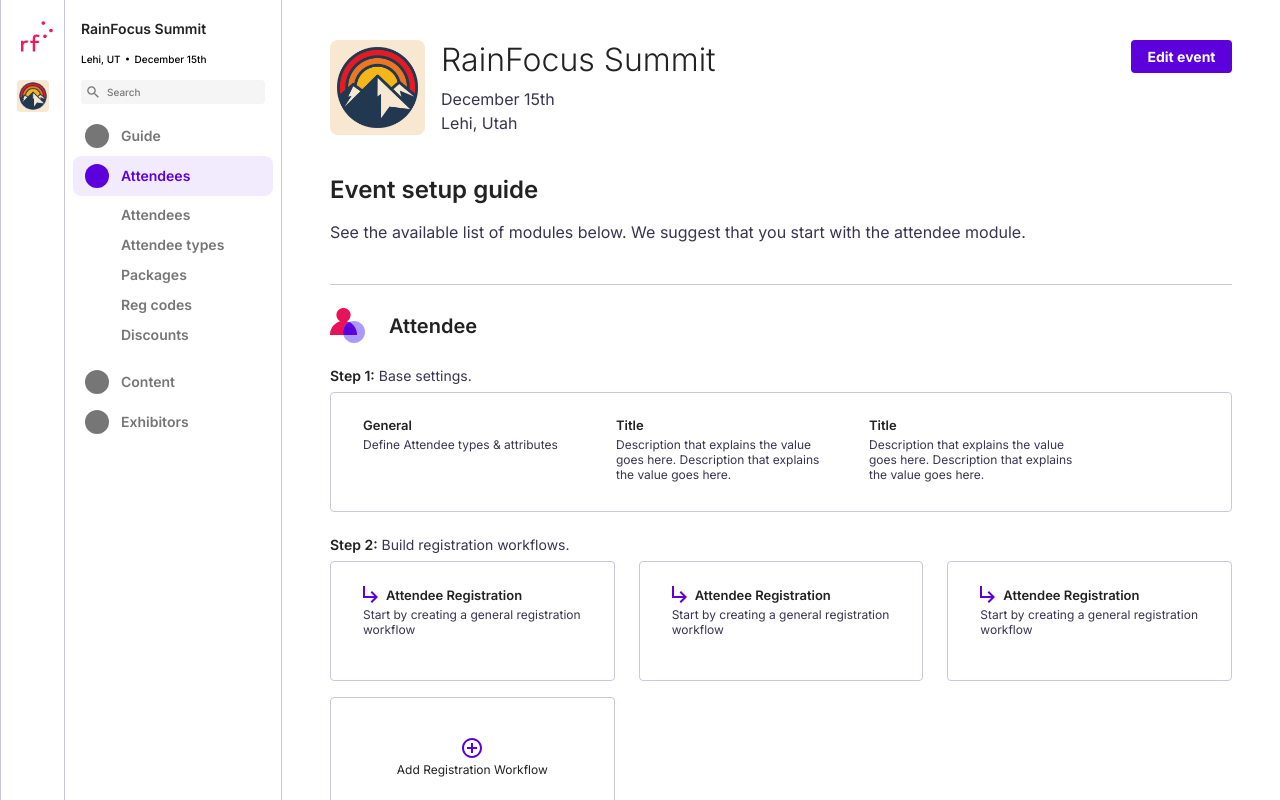
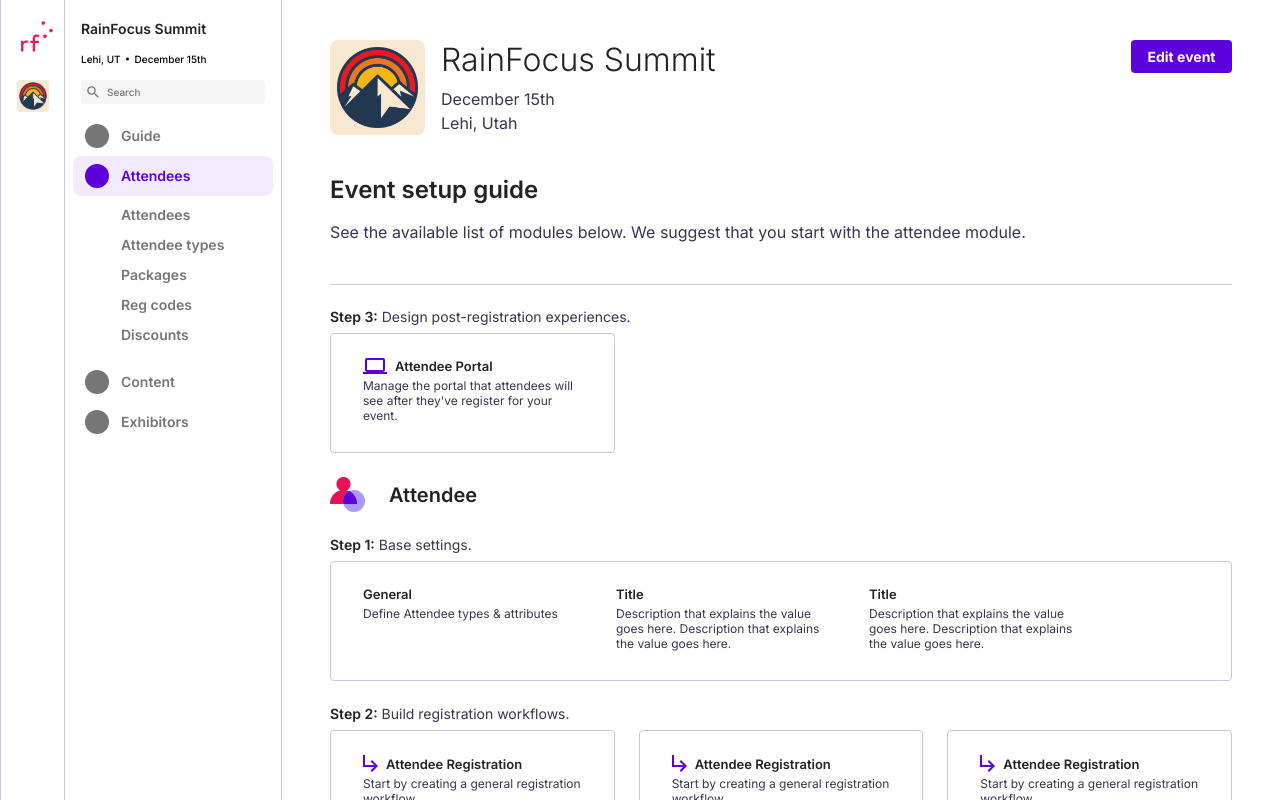
Before and after one commit to licraw/RainFocusUIChallenge, a React (Vite) app: page / in a window 1280 px wide. Shown: the top 800 px of the page. Built offline with nearby package versions, Linux system fonts and the light colour scheme.

Commit message:
change order of steps

```diff
--- a/src/styles/components/_cards.scss
+++ b/src/styles/components/_cards.scss
@@ -4,7 +4,12 @@
   margin-bottom: $space-5;
 }
 
-.step-section:last-child {
+.module-section > .step-section:last-child {
+  order: -1;
+  margin-bottom: $space-5;
+}
+
+.module-section > .step-section:nth-last-child(2) {
   margin-bottom: 0;
 }
 
--- a/src/styles/layout/_content.scss
+++ b/src/styles/layout/_content.scss
@@ -68,6 +68,8 @@
 }
 
 .module-section {
+  display: flex;
+  flex-direction: column;
   width: 100%;
   max-width: $content-max-width;
   padding-top: 23px;
```
Also changed, not shown: 1 other file (tests, documents, lock files or other folders).
